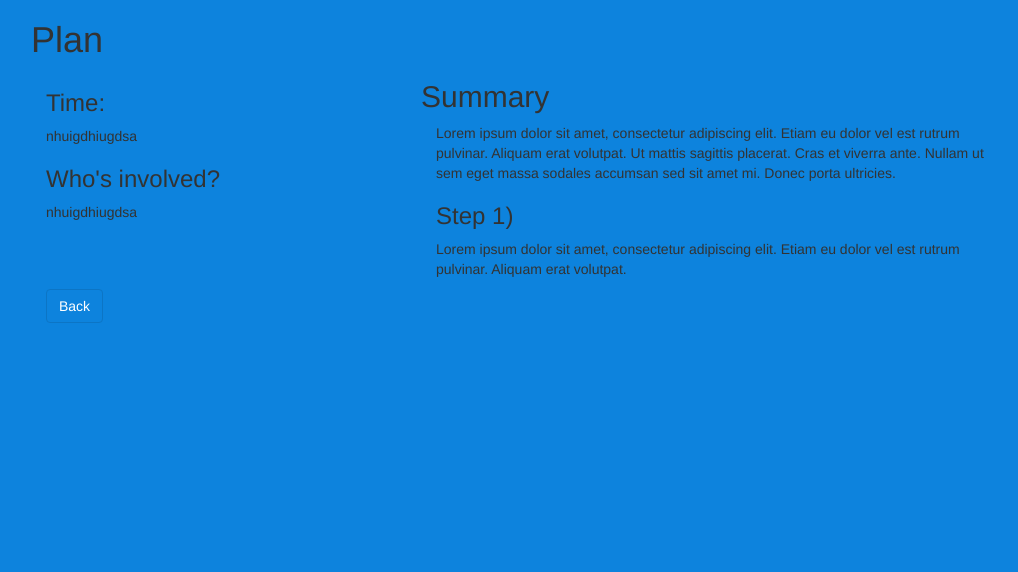
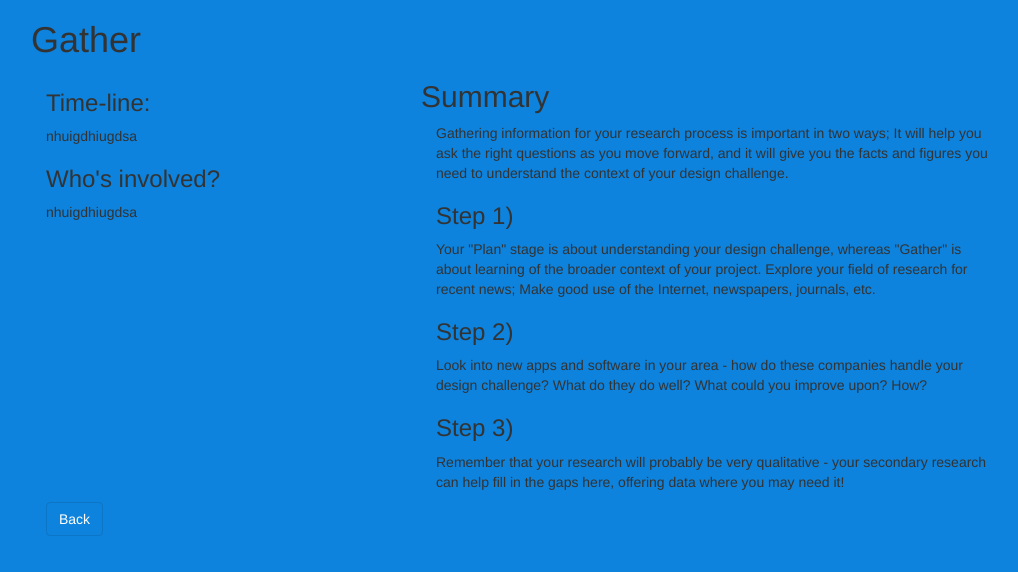
Before and after one commit to fluxr/fluxr.github.io, a plain HTML site: page gather.html in a window 1280 px wide. Shown: the whole page, without its empty margins (24-1042 px from the left). Drawn offline with nearby package versions, Linux system fonts and the light colour scheme.

Commit message:
Added to Gather

```diff
--- a/gather.html
+++ b/gather.html
@@ -25,18 +25,27 @@
   <div class="container">
     <div class="row">
         <!-- Card1 -->
-        <h1>Plan</h1>
+        <h1>Gather</h1>
         <div class="col-md-4">
-            <h3>Time:</h3><p>nhuigdhiugdsa</p>
+            <h3>Time-line:</h3><p>nhuigdhiugdsa</p>
             <h3>Who's involved?</h3><p>nhuigdhiugdsa</p>
         </div>
 
         <h2>Summary</h2>
         <div class="col-md-6 summary">
-            <p>Lorem ipsum dolor sit amet, consectetur adipiscing elit. Etiam eu dolor vel est rutrum pulvinar. Aliquam erat volutpat. Ut mattis sagittis placerat. Cras et viverra ante. Nullam ut sem eget massa sodales accumsan sed sit amet mi. Donec porta ultricies.</p>
+            <p>Gathering information for your research process is important in two ways; It will help you ask the right questions as you move forward, and it will give you the facts and figures you need to understand the context of your design challenge.</p>
             <!-- Step 1 -->
             <h3>Step 1)</h3>
-            <p>Lorem ipsum dolor sit amet, consectetur adipiscing elit. Etiam eu dolor vel est rutrum pulvinar. Aliquam erat volutpat.</p>
+            <p>Your "Plan" stage is about understanding your design challenge, whereas "Gather" is about learning of the broader context of your project. Explore your field of research for recent news; Make good use of the Internet, newspapers, journals, etc.</p>
+            <h3>Step 2)</h3>
+            <p>
+	        Look into new apps and software in your area - how do these companies handle your design challenge? What do they do well? What could you improve upon? How?
+            </p>
+            <h3>Step 3)</h3>
+            <p>
+	        Remember that your research will probably be very qualitative - your secondary research can help fill in the gaps here, offering data where you may need it!
+            </p>
+
         </div>
     </div><!-- /end Cards container -->
 
```
